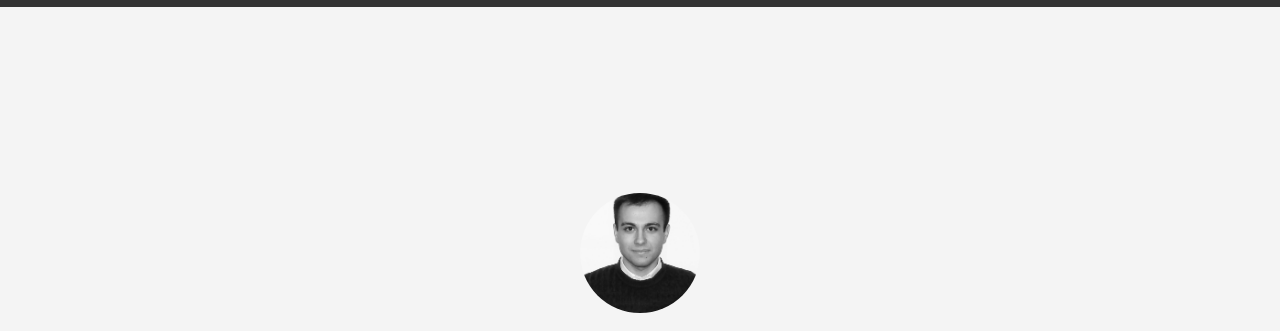
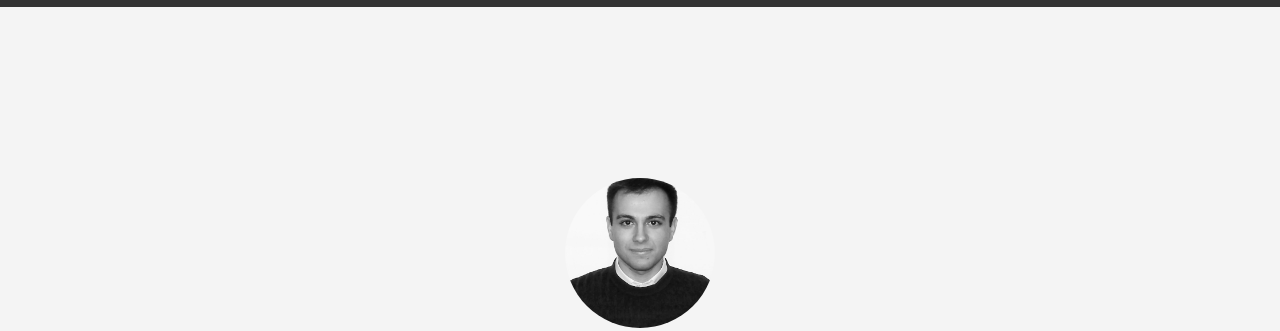
Before and after one commit to gabrulele/gabrulele.portfolio, a plain HTML site: page index.html in a window 1280 px wide. Shown: the part 71-402 px from the top of the page. Drawn offline with Linux system fonts and the light colour scheme.

Commit message:
modifiche

```diff
--- a/style.css
+++ b/style.css
@@ -80,8 +80,8 @@ nav ul li a:hover {
 }
 
 .hero img.hero-image {
-    width: 120px;  /* Imposta la larghezza dell'immagine (puoi regolarla come preferisci) */
-    height: 120px;  /* Imposta l'altezza dell'immagine per mantenere le proporzioni corrette */
+    width: 150px;  /* Imposta la larghezza dell'immagine (puoi regolarla come preferisci) */
+    height: 150px;  /* Imposta l'altezza dell'immagine per mantenere le proporzioni corrette */
     border-radius: 50%;  /* Rende l'immagine rotonda */
     object-fit: cover;  /* Assicura che l'immagine si adatti bene alla forma rotonda */
     margin-bottom: 20px;  /* Distanza tra l'immagine e il testo sottostante */
```
